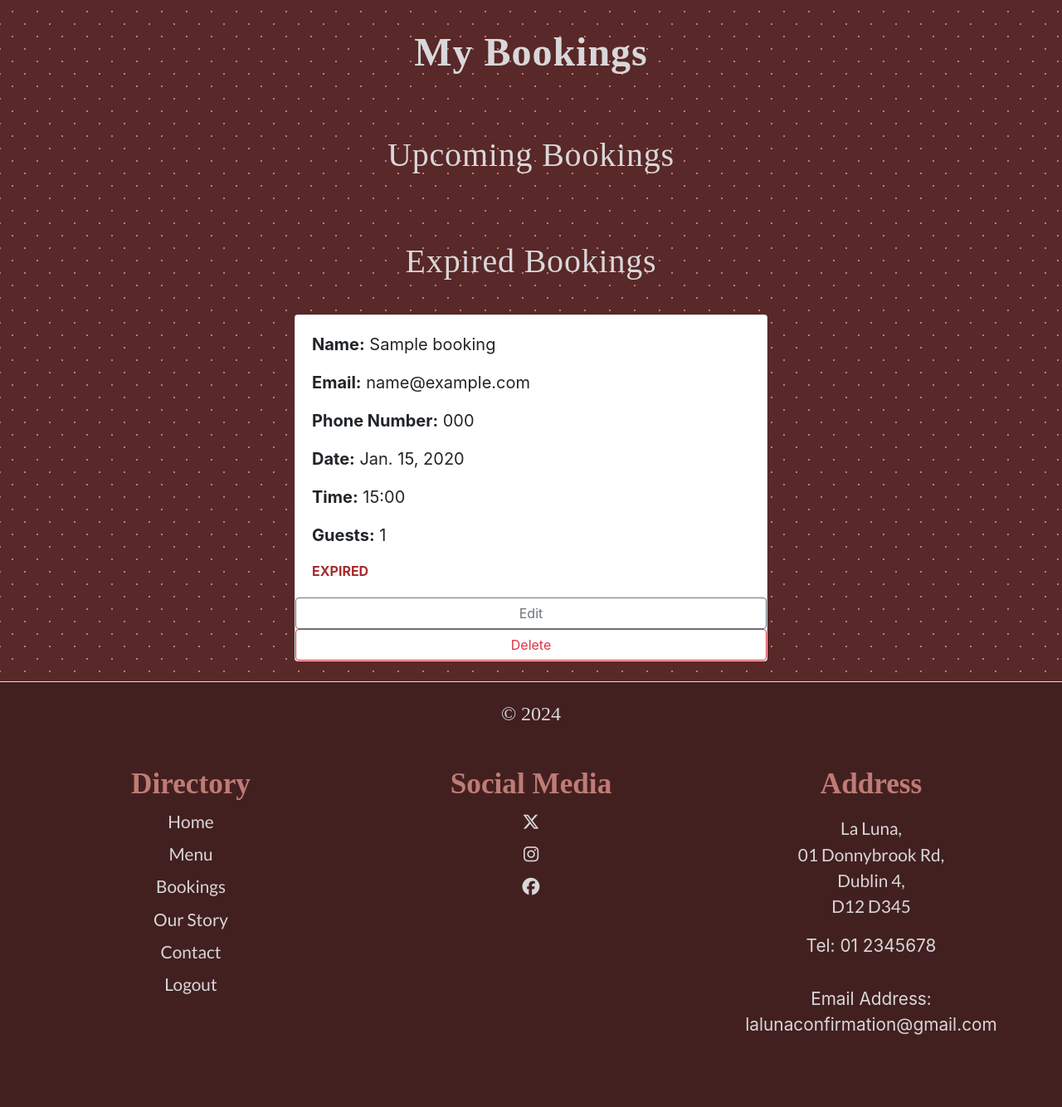
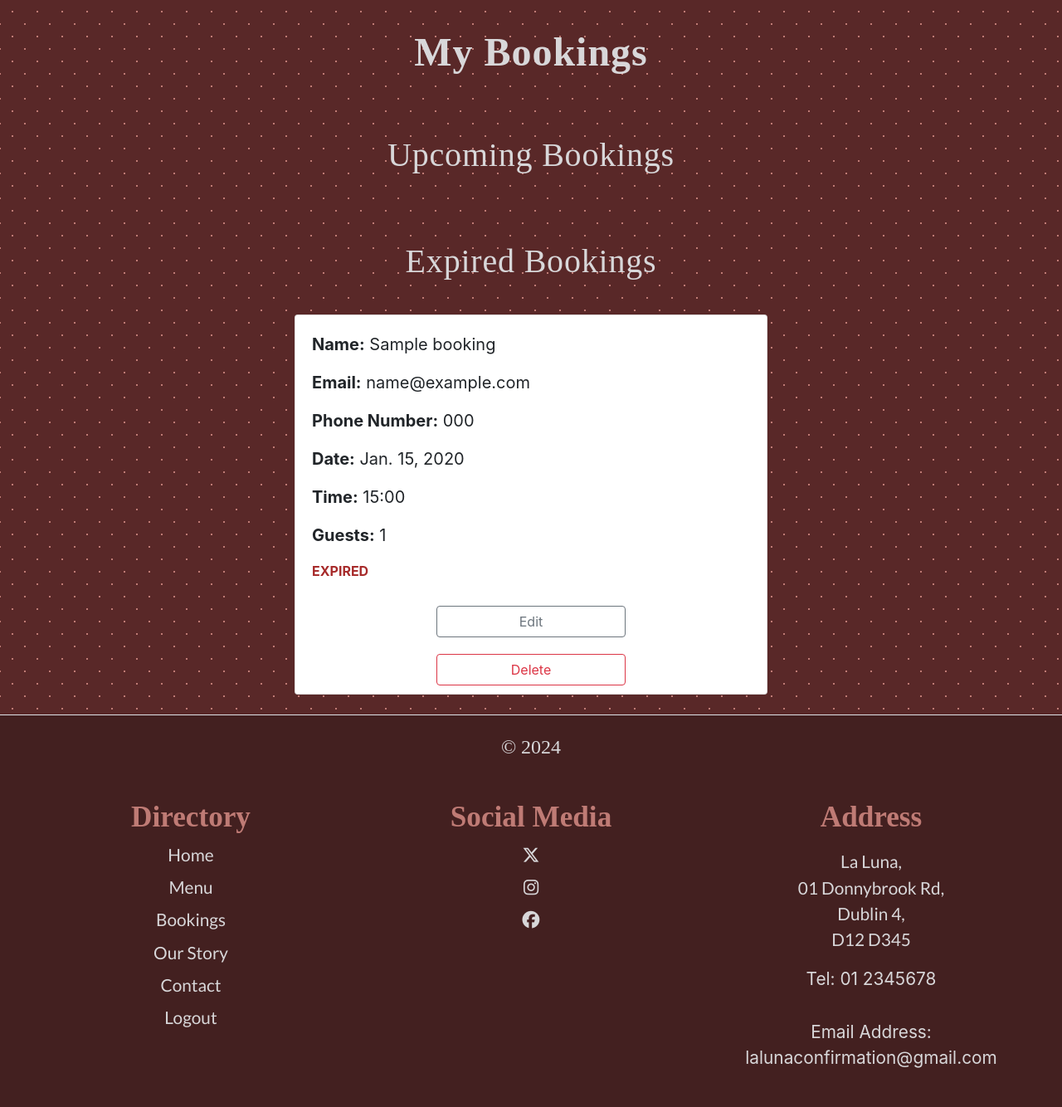
Before and after one commit to maevecrossan/la-luna, a Django app: page /bookings/my-bookings/ in a window 1280 px wide. Shown: the part 349-1683 px from the top of the page at 83% size. Before the commit the page ends 1596 px from the top, so only its background shows below. Run offline with Django 4.2, Linux system fonts and the light colour scheme; a user stored in the database is signed in; tables that the repository leaves empty hold one stand-in row (values such as "Sample post"); some libraries are stand-ins or nearby versions; some web fonts are replaced.

Commit message:
Reduce edit and delete button size for better UX.

```diff
--- a/static/css/booking-form.css
+++ b/static/css/booking-form.css
@@ -3,6 +3,12 @@
 
 Generic styles are inherited from style.css
 */
+a.btn-edit,
+a.btn-delete {
+    width: 40%;
+    align-self: center;
+    margin: 10px;
+}
 
 .formbold-mb-5 {
     margin-bottom: 20px;
```
